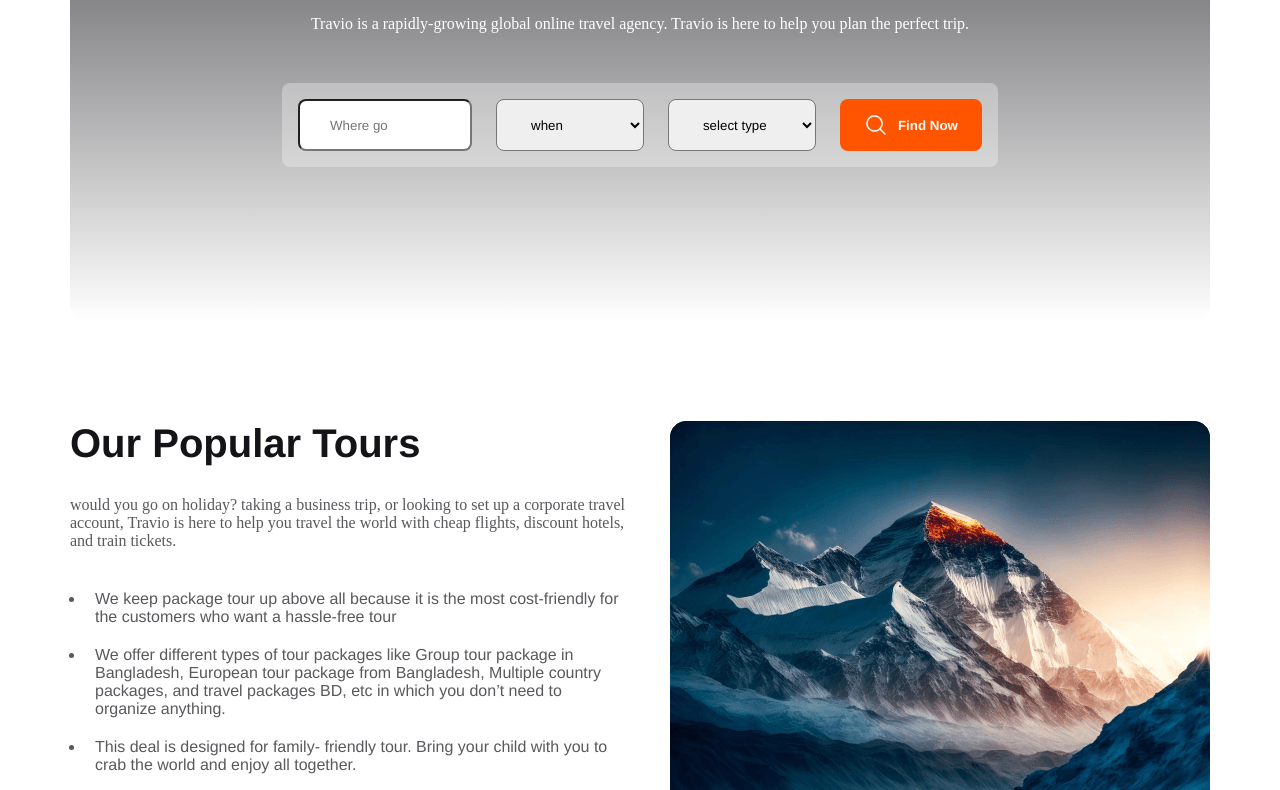
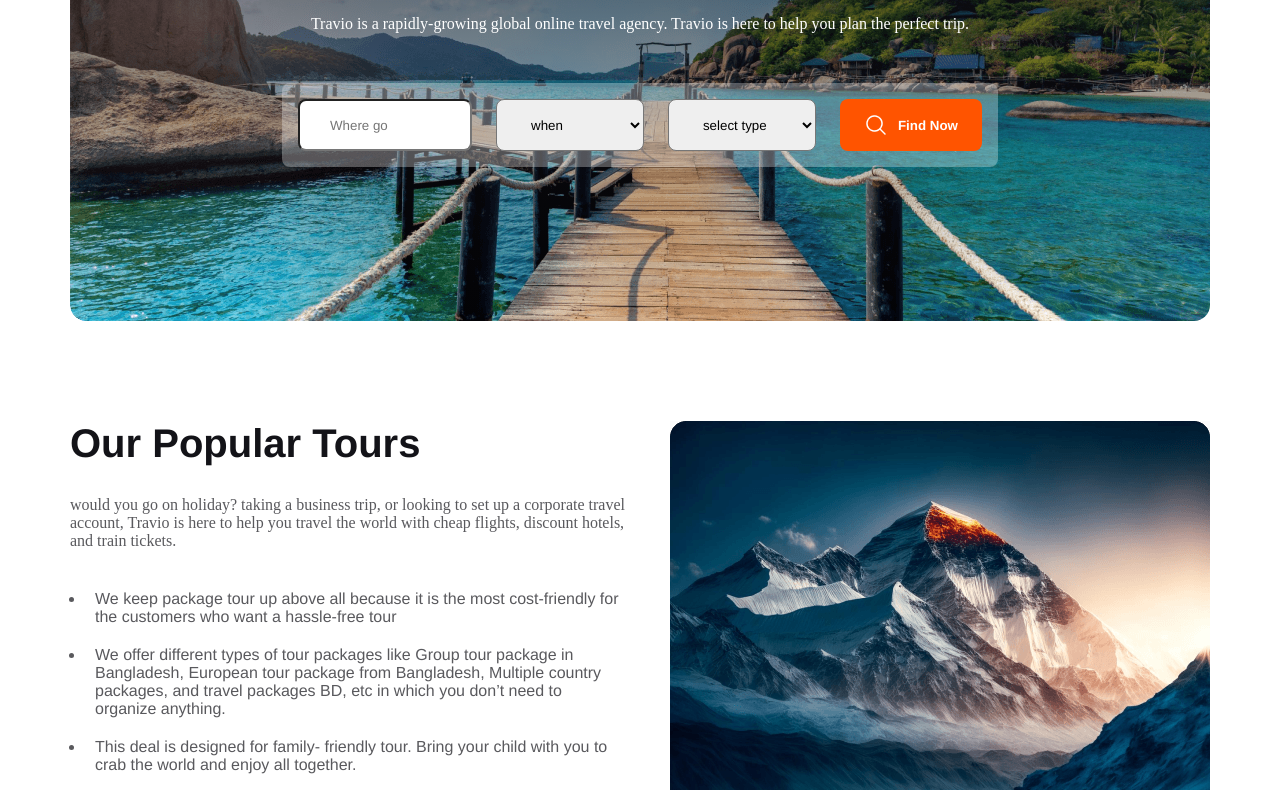
Before and after one commit to Muhammadshipon/A2-Travio-landing-page_2024, a plain HTML site: page index.html in a window 1280 px wide. Shown: the part 280-1070 px from the top of the page. Drawn offline with Linux system fonts and the light colour scheme; the site is published under a folder, as on GitHub Pages, so addresses that start at the root find nothing; files whose address does not match are found by name.

Commit message:
3rd commit

```diff
--- a/styles/style.css
+++ b/styles/style.css
@@ -46,7 +46,7 @@ margin: 20px auto;max-width: 1140px;}
 
            /*Banner section style*/
 
-    .banner{background-image:linear-gradient(180deg, rgba(19, 19, 24, 0.80) 0%, rgba(19, 19, 24, 0.00) 100%), url(/Images/Group\ 13\ \(1\)\ \(1\).png);
+    .banner{background-image:linear-gradient(180deg, rgba(19, 19, 24, 0.80) 0%, rgba(19, 19, 24, 0.00) 100%), url(Images/Group\ 13\ \(1\)\ \(1\).png);
       max-width: 1140px;height: 500PX; margin: 0 auto;
       border-radius: 16px; text-align: center; color: #fff;
       }
```
